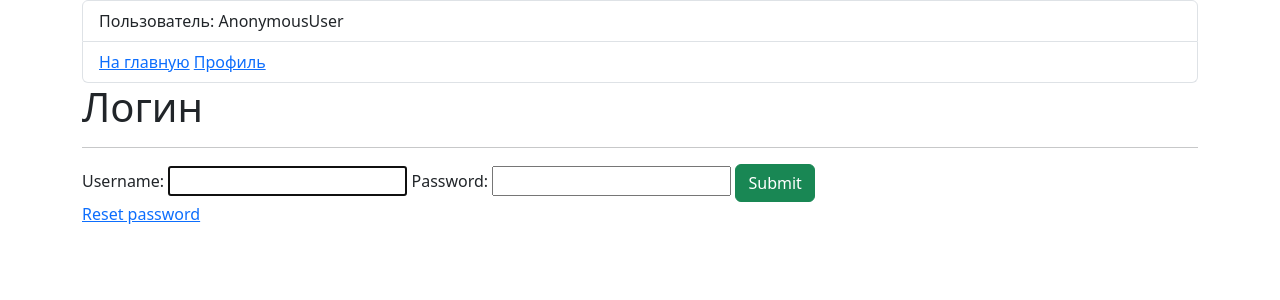
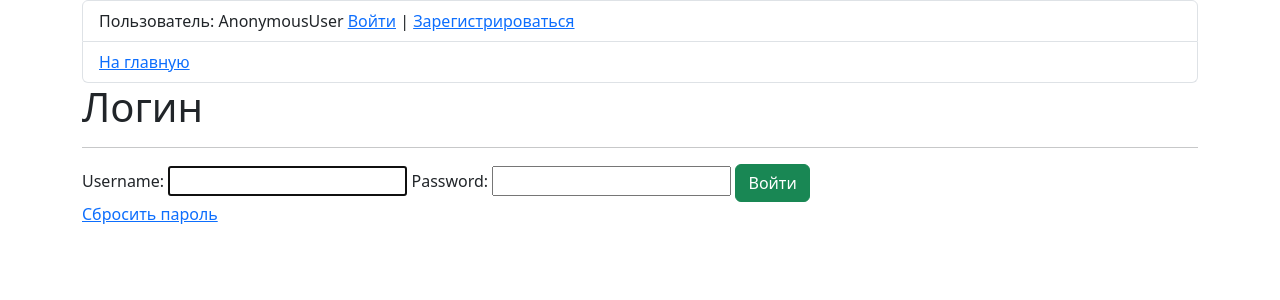
Before and after one commit to Quatry/django_project_site, a Django app: page /profile/login/ in a window 1280 px wide. Shown: the top 300 px of the page. Run offline with Django 4.2, Linux system fonts and the light colour scheme.

Commit message:
Изменение 'base.html' для легкой маршрутизации Небольшие изменения в дизайне

```diff
--- a/project/app/templates/base.html
+++ b/project/app/templates/base.html
@@ -10,9 +10,15 @@
 <ul class="list-group">
   <li class="list-group-item">
     Пользователь: {{user}}
+    {% if user.is_authenticated %}
+        <a href="{% url 'app:logout' %}">Выйти</a>
+  {% else %}
+        <a href="{% url 'app:login' %}">Войти</a> |
+        <a href="{% url 'app:register' %}">Зарегистрироваться</a>
+  {% endif %}
   </li>
   <li class="list-group-item">
-    <a href="{% url 'home' %}">На главную</a> <a href="/profile/{{user}}">Профиль</a>
+    <a href="{% url 'home' %}">На главную</a> {% if user.is_authenticated %}| <a href="/profile/{{user}}">Профиль</a> | <a href="{% url 'app:invite' %}">Приглашения</a> | <a href="{% url 'app:create_project' %}">Создать проект</a>{% endif %}
   </li>
 </ul>
 
--- a/project/app/templates/create_project.html
+++ b/project/app/templates/create_project.html
@@ -3,7 +3,7 @@
 {% block content %}
 <form action=" {% url 'app:create_project' %}" method="post" id="create">
     {% csrf_token %}
-    {{project}} <br>
+    {{project.as_p}} <br>
     <input type="submit" value="Создать" form="create">
 </form>
 {% endblock %}
--- a/project/app/templates/project.html
+++ b/project/app/templates/project.html
@@ -45,7 +45,7 @@
             {% endif %}
 </form>
 {% if project.owner.id == user_id %}
-        <a href='edit/{{project.id}}'>Изменить информацию</a>
+        <a href='edit/{{project.id}}'>Изменить информацию</a> |
         <a href="add_participant/{{project.id}}">Добавить участников</a> <br>
         <form method="post">
                 {% csrf_token %}
--- a/project/app/templates/registration/login.html
+++ b/project/app/templates/registration/login.html
@@ -10,8 +10,8 @@
   <form action="{% url 'app:login' %}" method="post">
     {{form}}
     {% csrf_token %}
-    <button type="submit" class="btn btn-success">Submit</button>
+    <button type="submit" class="btn btn-success">Войти</button>
   </form>
 
-  <a href="{% url 'app:password_reset' %}">Reset password</a>
+  <a href="{% url 'app:password_reset' %}">Сбросить пароль</a>
 {% endblock %}
--- a/project/app/views.py
+++ b/project/app/views.py
@@ -34,21 +34,17 @@ class Register(View):
 def create_project(request):
     if request.method == 'POST':
         project = ProjectCreationForm(request.POST)
-        # participant = ParticipantAddForm(request.POST)
         if project.is_valid():
             form = project.save(commit=False)
             form.owner = request.user
             form.save()
-            # participant = participant.save(commit=False)
-            # participant.project = form
-            # participant.save()
             return redirect('home')
     else:
         project = ProjectCreationForm()
         participant = ParticipantAddForm()
     return render(request,
                   'create_project.html',
-                  {'project': project, 'participant': participant}
+                  {'project': project}
                   )
 
 
```
Also changed, not shown: project/app/templates/home.html (+0 -8 lines).
